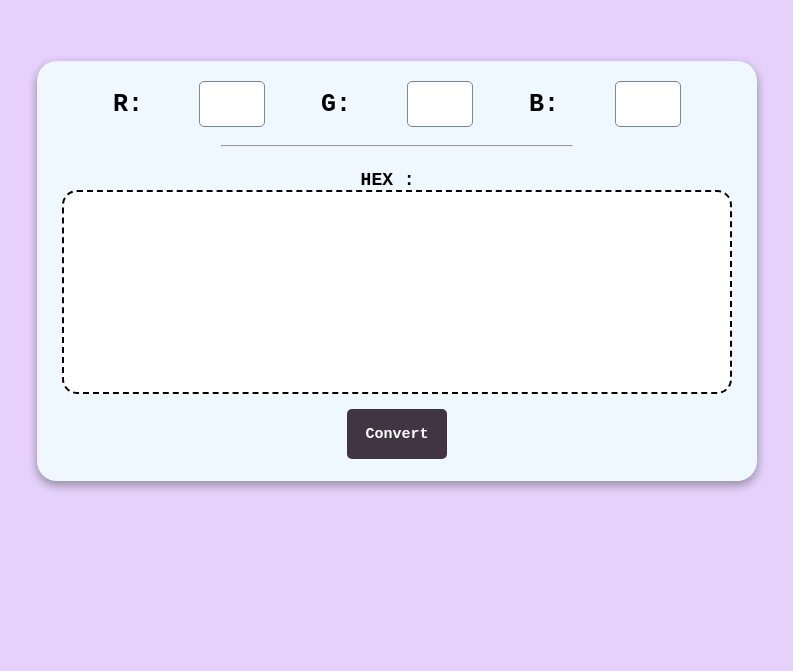
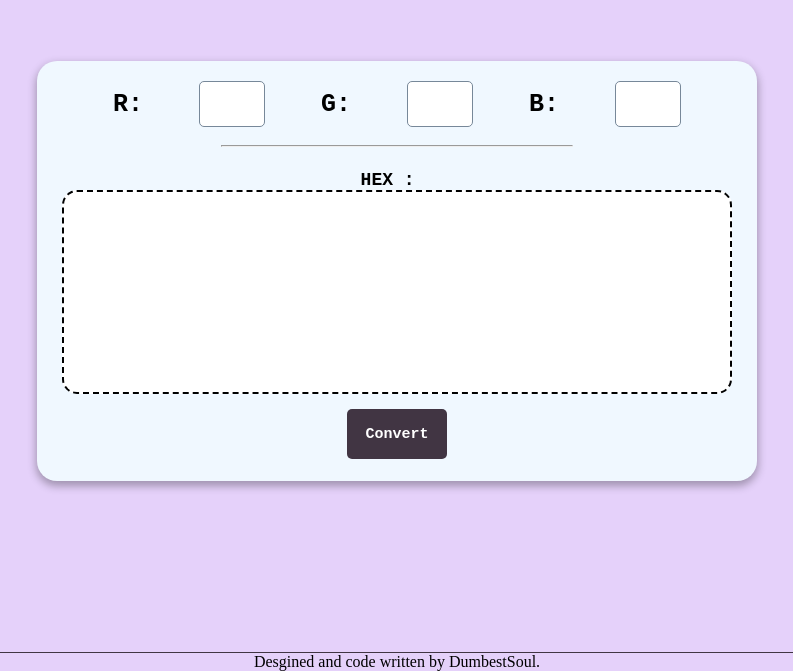
Before and after one commit to DumbestSoul/COLHEX, a React (Vite) app: page / in a window 1280 px wide. Shown: the part 129-800 px from the top of the page, without its empty margins (243-1036 px from the left). Built offline with nearby package versions, Linux system fonts and the light colour scheme.

Commit message:
Footer added to the webpage.

```diff
--- a/App.jsx
+++ b/App.jsx
@@ -57,6 +57,9 @@ export default function App(){
                     <button onClick={handleClick}>Convert</button>
                 </div>
             </div>
+            <footer>
+                Desgined and code written by DumbestSoul.
+            </footer>
         </div>
     )
 }
--- a/css/App.css
+++ b/css/App.css
@@ -99,3 +99,11 @@
     transition: 0.3s ease-in-out;
     background-color: #4D455D;
 }
+
+.main footer{
+    bottom: 0;
+    position: absolute;
+    width: 100%;
+    text-align: center;
+    border-top: 1px solid #413543;
+}
```
